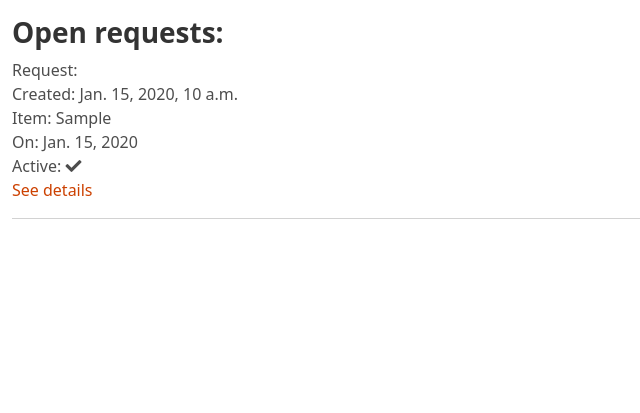
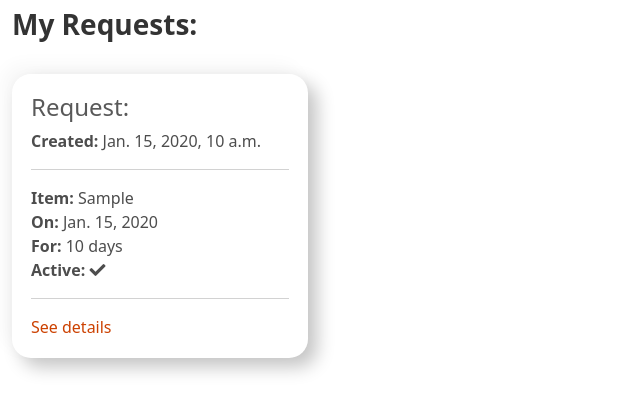
Before and after one commit to SiJiL82/borrow_something, a Django app: page /myrequests/ in a window 1280 px wide. Shown: the part 84-497 px from the top of the page, without its empty margins (0-640 px from the left). Run offline with Django 3.2, Linux system fonts and the light colour scheme; a user stored in the database is signed in; tables that the repository leaves empty hold one stand-in row (values such as "Sample post"); parts of the project's set-up code (start-up, migrations or seed data) failed here and were passed over.

Commit message:
Set my requests layout

```diff
--- a/templates/my_requests.html
+++ b/templates/my_requests.html
@@ -3,47 +3,46 @@
 {% block content %}
 
 <div class="container-fluid">
+    {% if request_list.count > 0 %}
+        <h3 class="mt-2">My Requests:</h3>
         <div class="row">
-        <div class="col-12 mt-3 left">
-
-            <div class="row">
-                {% if request_list.count == 0 %}
-                <h3>You have no active requests</h3
-                {% else %}
-                    <h3>Open requests:</h3>
             {% for borrow_request in request_list  %}
-                        <div>
-                            Request: <br>
-                            Created: {{ borrow_request.created_on }} <br>
-                            Item: {{ borrow_request.requested_item }}  <br>
-                            On: {{ borrow_request.required_date }} <br>
-                            Active:
+                <div class="col-lg-3 col-md-4 col-sm-6">
+                    <div class="nm-block-item mt-4">
+                        <h4>Request:</h4>
+                        <span class="request_field">Created:</span> {{ borrow_request.created_on }}
+                        <hr>
+                        <span class="request_field">Item:</span> {{ borrow_request.requested_item }}  <br>
+                        <span class="request_field">On:</span> {{ borrow_request.required_date }} <br>
+                        <span class="request_field">For:</span> {{ borrow_request.required_duration }} days <br>
+                        <span class="request_field">Active:</span>
                         {% if borrow_request.active %}
                             <i class="fas fa-check"></i>
                         {% else %}
                             <i class="fas fa-times"></i>
                         {% endif %}
-                            <br>
+                        <hr>
                         <a href="{% url 'request_detail' borrow_request.slug %}">See details</a>
-                            <hr>
-                        </div>
-
-                    {% endfor %}
-                {% endif %}
                     </div>
                 </div>
+            {% endfor %}
         </div>
+    {% else %}
+        <h3 class="mt-2">You have no open requests</h3>
+    {% endif %}
     {% if is_paginated %}
+        <div class="row mt-5">
             <nav aria-label="Page navigation">
                 <ul class="pagination justify-content-center">
                     {% if page_obj.has_previous %}
-                    <li><a href="?page={{ page_obj.previous_page_number }}" class="page-link">&laquo; PREV</a></li>
+                        <li><a href="?page={{ page_obj.previous_page_number }}" class="nm-block-item nm-button">&laquo; PREV</a></li>
                     {% endif %}
                     {% if page_obj.has_next %}
-                    <li><a href="?page={{ page_obj.next_page_number }}" class="page-link">NEXT &raquo;</a></li>
+                        <li><a href="?page={{ page_obj.next_page_number }}" class="nm-block-item nm-button">NEXT &raquo;</a></li>
                     {% endif %}
                 </ul>
             </nav>
+        </div>
     {% endif %}
 </div>
 
```
Lines whose indentation alone changed are shown as unchanged.
